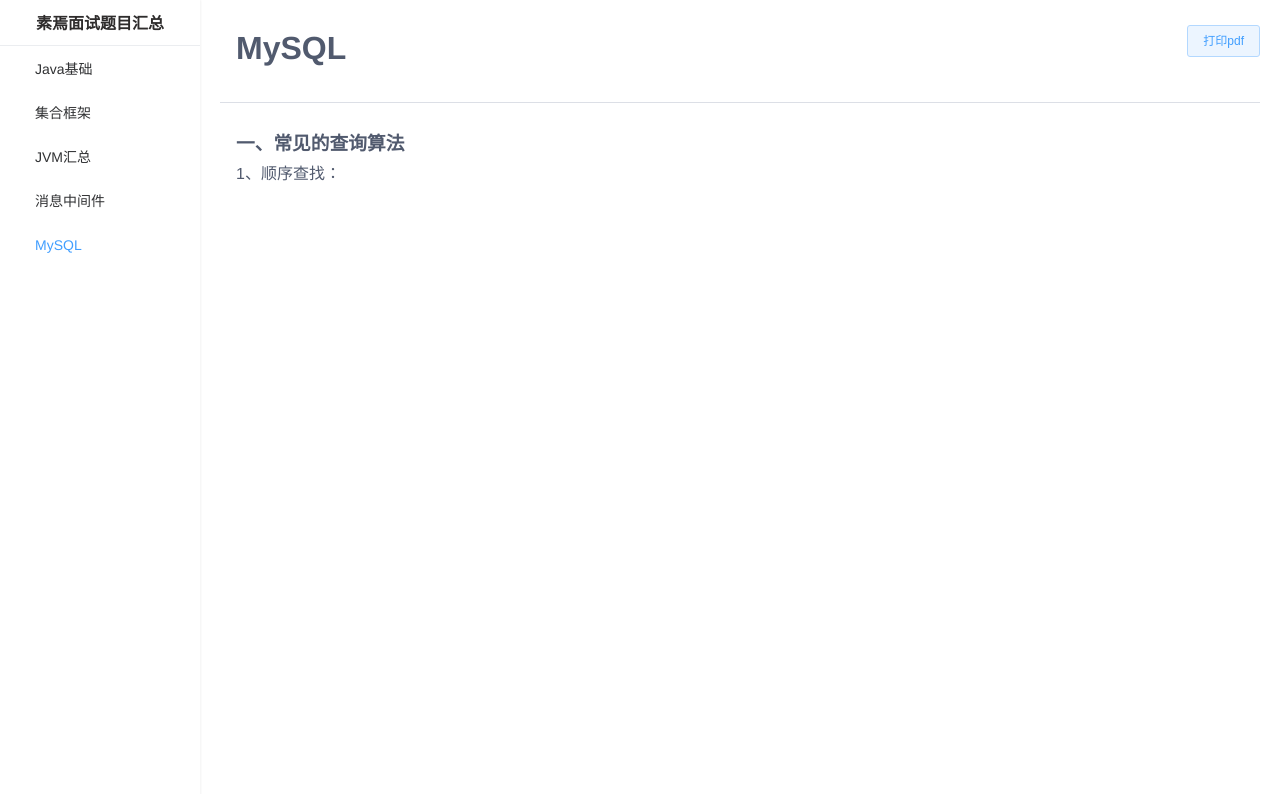
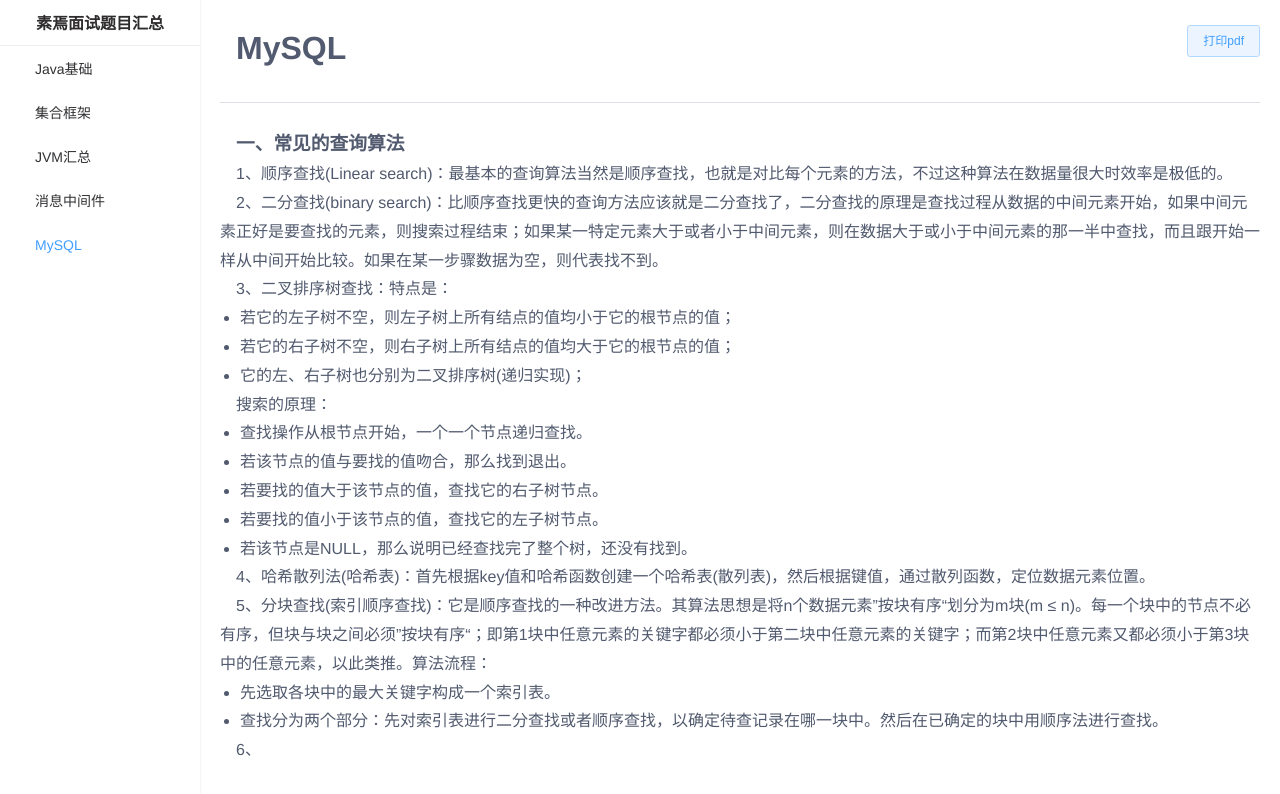
Before and after one commit to lixaviers/suyan-ms, a Vue app: page /#/mysql in a window 1280 px wide. Shown: the top 794 px of the page. Built offline with nearby package versions, Linux system fonts and the light colour scheme.

Commit message:
feat:page

```diff
--- a/src/views/page/mysql.vue
+++ b/src/views/page/mysql.vue
@@ -2,7 +2,29 @@
     <div class="suyan__home">
         <h1>MySQL<el-button class="suyan__btn__print" type="primary" plain @click="print">打印pdf</el-button></h1><el-divider></el-divider>
         <h3>一、常见的查询算法</h3>
-<p>1、顺序查找：</p>
+<p>1、顺序查找(Linear search)：最基本的查询算法当然是顺序查找，也就是对比每个元素的方法，不过这种算法在数据量很大时效率是极低的。</p>
+<p>2、二分查找(binary search)：比顺序查找更快的查询方法应该就是二分查找了，二分查找的原理是查找过程从数据的中间元素开始，如果中间元素正好是要查找的元素，则搜索过程结束；如果某一特定元素大于或者小于中间元素，则在数据大于或小于中间元素的那一半中查找，而且跟开始一样从中间开始比较。如果在某一步骤数据为空，则代表找不到。</p>
+<p>3、二叉排序树查找：特点是：</p>
+<ul>
+<li>若它的左子树不空，则左子树上所有结点的值均小于它的根节点的值；</li>
+<li>若它的右子树不空，则右子树上所有结点的值均大于它的根节点的值；</li>
+<li>它的左、右子树也分别为二叉排序树(递归实现)；</li>
+</ul>
+<p>搜索的原理：</p>
+<ul>
+<li>查找操作从根节点开始，一个一个节点递归查找。</li>
+<li>若该节点的值与要找的值吻合，那么找到退出。</li>
+<li>若要找的值大于该节点的值，查找它的右子树节点。</li>
+<li>若要找的值小于该节点的值，查找它的左子树节点。</li>
+<li>若该节点是NULL，那么说明已经查找完了整个树，还没有找到。</li>
+</ul>
+<p>4、哈希散列法(哈希表)：首先根据key值和哈希函数创建一个哈希表(散列表)，然后根据键值，通过散列函数，定位数据元素位置。</p>
+<p>5、分块查找(索引顺序查找)：它是顺序查找的一种改进方法。其算法思想是将n个数据元素&rdquo;按块有序&ldquo;划分为m块(m &le; n)。每一个块中的节点不必有序，但块与块之间必须&rdquo;按块有序&ldquo;；即第1块中任意元素的关键字都必须小于第二块中任意元素的关键字；而第2块中任意元素又都必须小于第3块中的任意元素，以此类推。算法流程：</p>
+<ul>
+<li>先选取各块中的最大关键字构成一个索引表。</li>
+<li>查找分为两个部分：先对索引表进行二分查找或者顺序查找，以确定待查记录在哪一块中。然后在已确定的块中用顺序法进行查找。</li>
+</ul>
+<p>6、</p>
 <p>&nbsp;</p>
 <p>&nbsp;</p>
 <p>&nbsp;</p>
```
